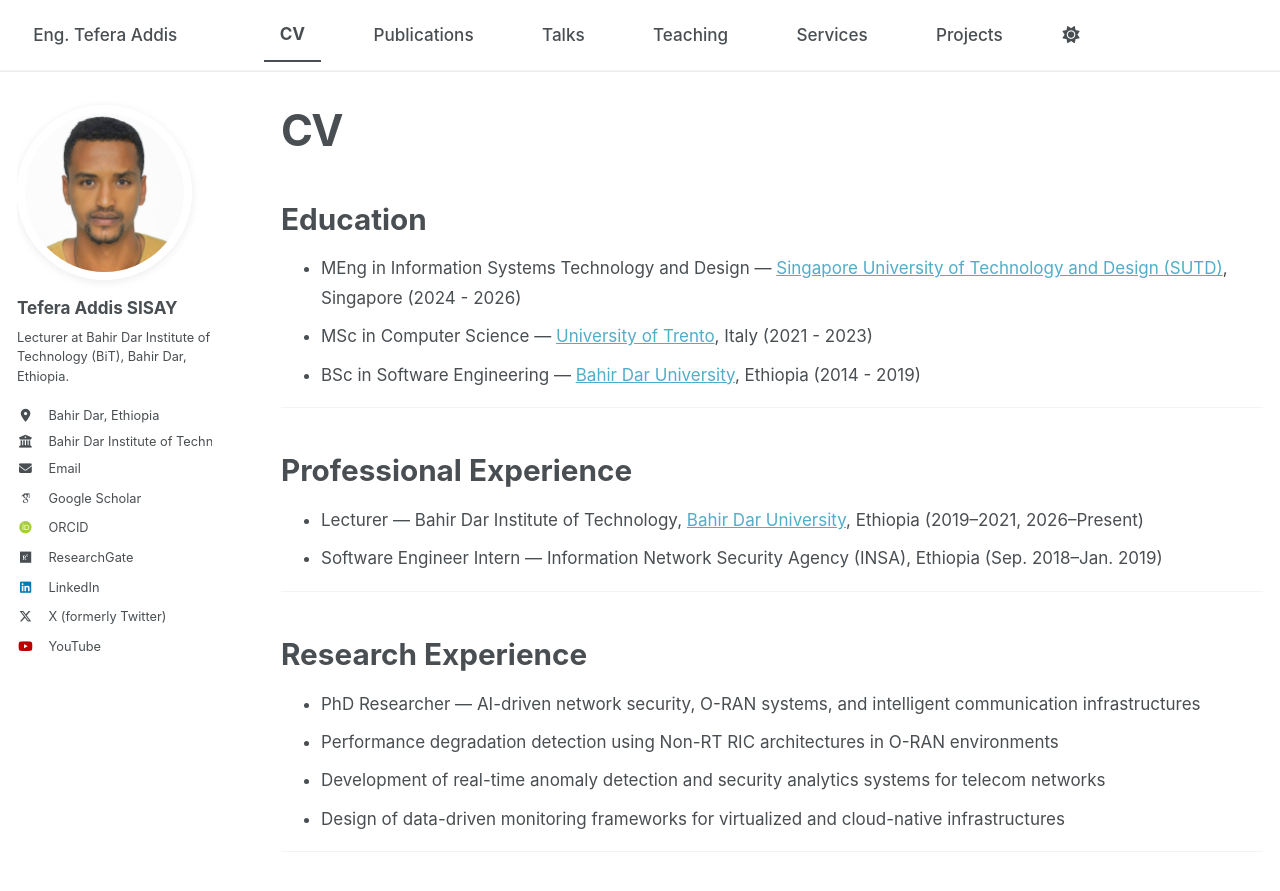
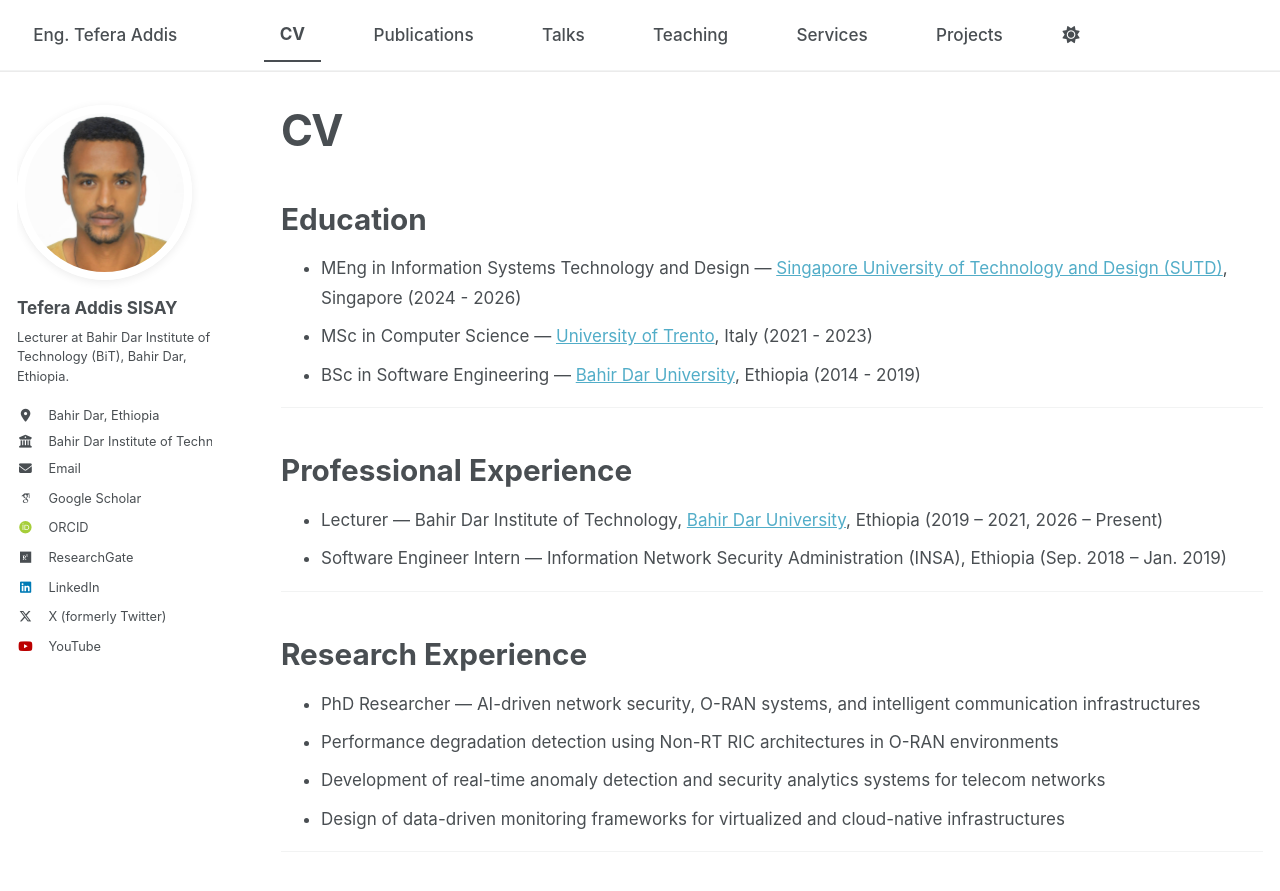
Before and after one commit to tefera-addis-sisay/tefera-addis-sisay.github.io, a Jekyll site: the page built from _pages/cv.md, in a window 1280 px wide and 900 px high. Shown: the top 891 px of the window. Built offline with Jekyll 4.4.1, drawn with Linux system fonts in a browser that asks for light colours; some web fonts are replaced; a script bundle is joined from its source files by our own code; library files that are not in the unit come from our copies.

Commit message:
Update cv.md

```diff
--- a/_pages/cv.md
+++ b/_pages/cv.md
@@ -20,8 +20,8 @@ hide_title: true
 
 ## Professional Experience
 
-* Lecturer — Bahir Dar Institute of Technology, [Bahir Dar University](https://www.bdu.edu.et/), Ethiopia (2019–2021, 2026–Present)
-* Software Engineer Intern — Information Network Security Agency (INSA), Ethiopia (Sep. 2018–Jan. 2019)
+* Lecturer — Bahir Dar Institute of Technology, [Bahir Dar University](https://www.bdu.edu.et/), Ethiopia (2019 – 2021, 2026 – Present)
+* Software Engineer Intern — Information Network Security Administration (INSA), Ethiopia (Sep. 2018 – Jan. 2019)
 
 ---
 
```
